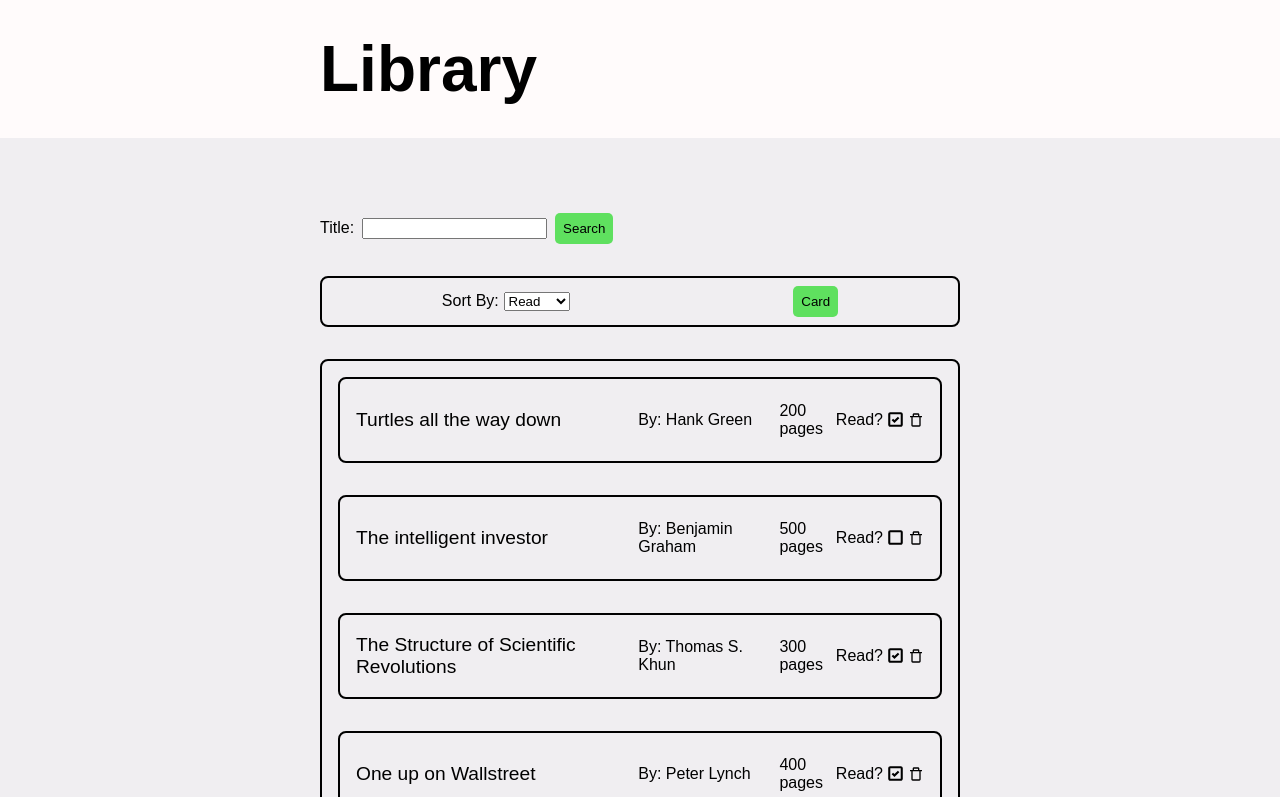
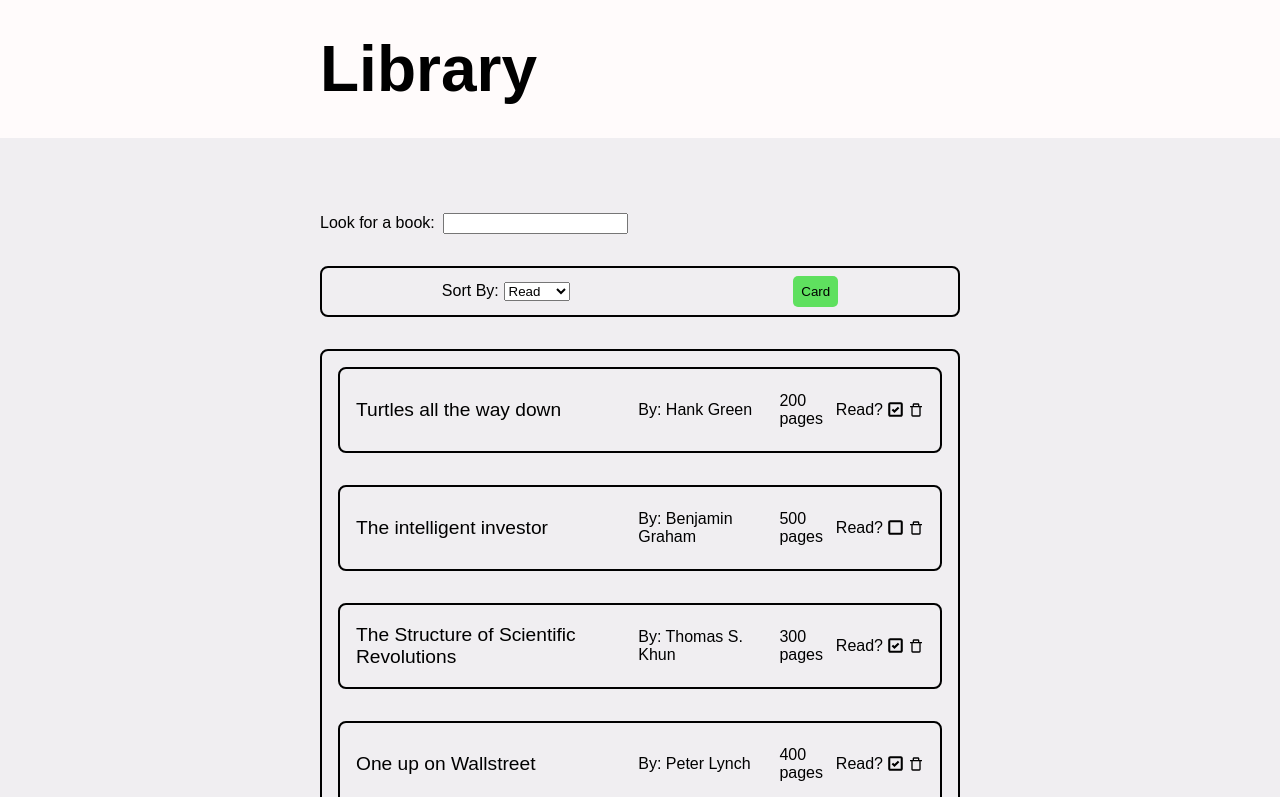
Before and after one commit to EricLiIIT/library, a React (Create React App) app: page / in a window 1280 px wide. Shown: the top 797 px of the page. Built offline with nearby package versions, Linux system fonts and the light colour scheme.

Commit message:
fix: remove search button for looking up books
Submitting would throw error, and it didn't seem necessary, so it was
omitted.

```diff
--- a/src/App.css
+++ b/src/App.css
@@ -10,6 +10,7 @@
 
 .interactive {
     padding: 0 20rem 0rem 20rem;
+    margin-bottom: 2rem;
     gap: 2rem;
     display: grid;
     grid-template-areas:
--- a/src/Components/Sort/Search.css
+++ b/src/Components/Sort/Search.css
@@ -1,10 +1,6 @@
 form {
   display: flex;
   align-items: center;
-}
-
-form > *{
-  flex: 0.08;
 }
 
 input#title {
--- a/src/Components/Sort/Search.js
+++ b/src/Components/Sort/Search.js
@@ -6,10 +6,6 @@ export default function SearchLibrary(props) {
   const [title, setTitle] = useState("");
   const [results, setResults] = useState([]);
   const [error, setError] = useState(false);
-
-  // useEffect(() => {
-  //   console.log(props.searchResults)
-  // }, [props.searchResults])
 
   function search(event, title) {
     event.preventDefault()
@@ -36,8 +32,8 @@ export default function SearchLibrary(props) {
 
   return (
     <div className="search">
-      <form>
-        <label htmlFor="title">Title:</label>
+      <form onSubmit={(event) => event.preventDefault()}>
+        <label htmlFor="title">Look for a book:</label>
         <input
           type="search"
           name="title"
@@ -45,7 +41,6 @@ export default function SearchLibrary(props) {
           value={title}
           onChange={handleInput}
           />
-        <button onClick={search} id="search">Search</button>
       </form>
       <div className="search-results">
         {!error ? results.map((item, index) => {
```
